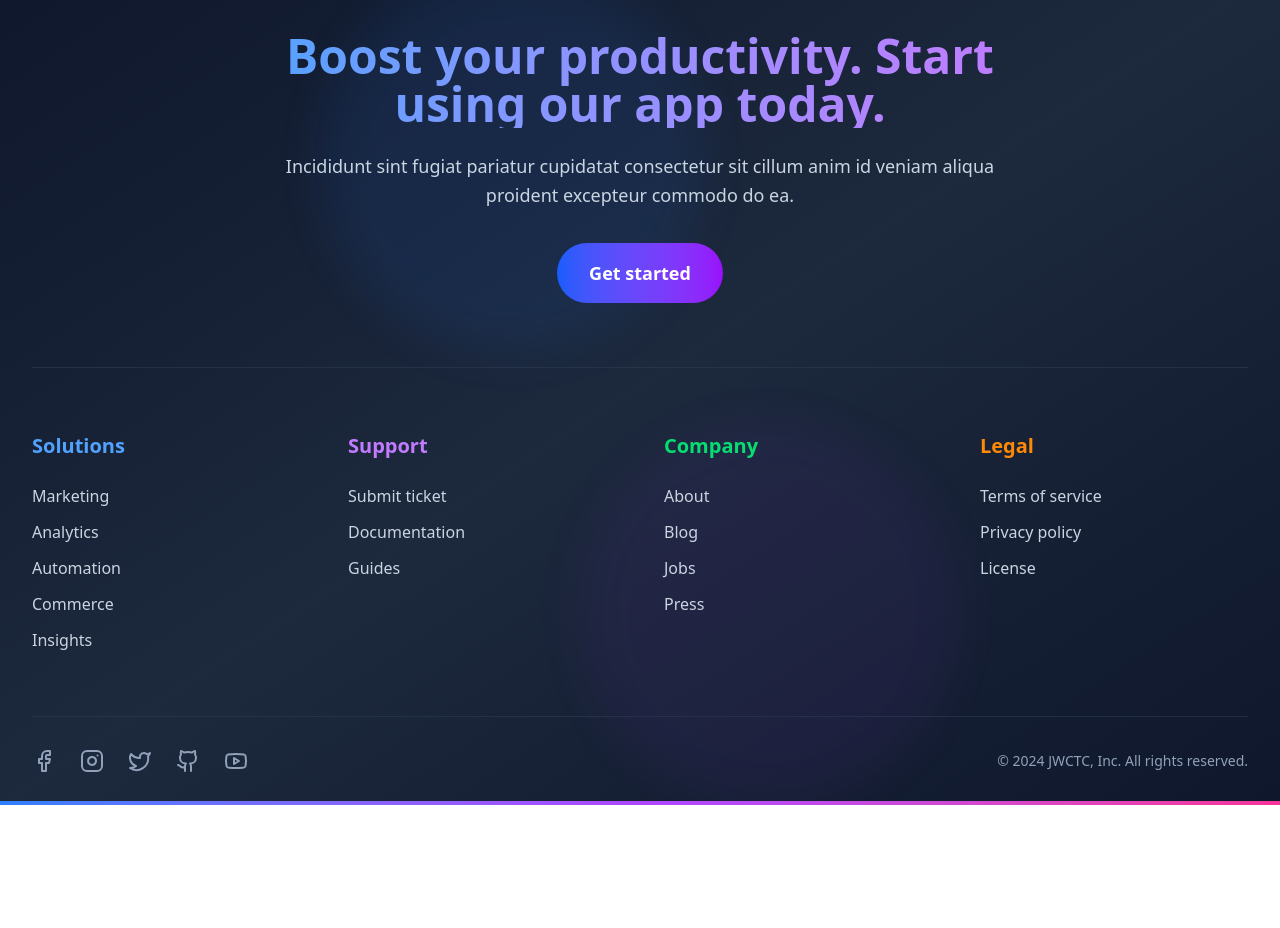
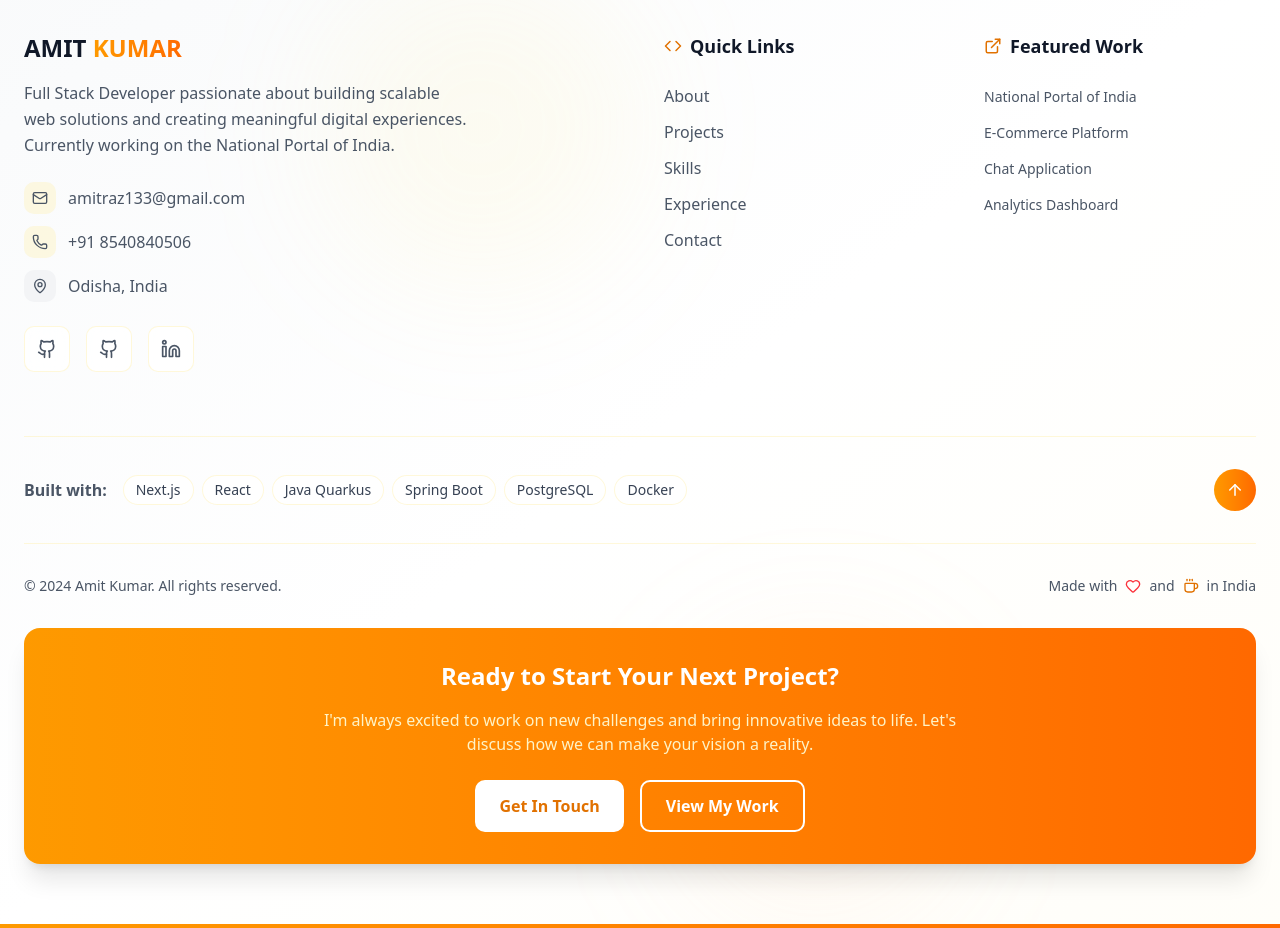
Before and after one commit to 800226amit/about-amit, a Next.js app: page / in a window 1280 px wide. Shown: the part 1020-1948 px from the top of the page. Before the commit the page ends 1825 px from the top, so only its background shows below. Built offline with nearby package versions, Linux system fonts and the light colour scheme.

Commit message:
update footer

```diff
--- a/src/components/layout/Footer.tsx
+++ b/src/components/layout/Footer.tsx
@@ -1,126 +1,198 @@
+"use client"
 
-
-import Link from 'next/link'
-import { Facebook, Instagram, Twitter, Github, Youtube } from 'lucide-react'
-
-
+import React from 'react';
+import Link from 'next/link';
+import { Github, Linkedin, Mail, Phone, MapPin, ExternalLink, Code, Heart, Coffee, ArrowUp } from 'lucide-react';
 
 export default function Footer() {
+  const scrollToTop = () => {
+    window.scrollTo({ top: 0, behavior: 'smooth' });
+  };
+
+  const quickLinks = [
+    { name: 'About', href: '#about' },
+    { name: 'Projects', href: '#projects' },
+    { name: 'Skills', href: '#skills' },
+    { name: 'Experience', href: '#experience' },
+    { name: 'Contact', href: '#contact' }
+  ];
+
+  const projects = [
+    { name: 'National Portal of India', href: '#' },
+    { name: 'E-Commerce Platform', href: 'https://github.com/amit80022/ecommerce-platform' },
+    { name: 'Chat Application', href: 'https://github.com/amitkeen/chat-application' },
+    { name: 'Analytics Dashboard', href: 'https://github.com/amit80022/analytics-dashboard' }
+  ];
+
+  const techStack = [
+    'Next.js', 'React', 'Java Quarkus', 'Spring Boot', 'PostgreSQL', 'Docker'
+  ];
 
   return (
-
-        <div className="bg-white dark:bg-gray-900">
-            <footer className="relative bg-gradient-to-br from-slate-900 via-slate-800 to-slate-900 text-white overflow-hidden">
+    <footer className="bg-gradient-to-br from-gray-50 via-white to-amber-50/30 relative overflow-hidden">
       {/* Background decoration */}
-                <div className="absolute inset-0 opacity-10">
-                    <div className="absolute top-0 left-1/4 w-96 h-96 bg-blue-500 rounded-full mix-blend-multiply filter blur-xl animate-pulse"></div>
-                    <div className="absolute bottom-0 right-1/4 w-96 h-96 bg-purple-500 rounded-full mix-blend-multiply filter blur-xl animate-pulse delay-1000"></div>
+      <div className="absolute inset-0">
+        <div className="absolute top-0 left-1/4 w-80 h-80 bg-amber-200/10 rounded-full blur-3xl"></div>
+        <div className="absolute bottom-0 right-1/4 w-72 h-72 bg-orange-200/10 rounded-full blur-3xl"></div>
       </div>
 
-                <div className="relative z-10 max-w-7xl mx-auto px-4 sm:px-6 lg:px-8">
-                    {/* CTA Section */}
-                    <div className="py-16 text-center border-b border-slate-700/50">
-                        <div className="max-w-3xl mx-auto">
-                            <h2 className="text-3xl sm:text-4xl lg:text-5xl font-bold mb-6 bg-gradient-to-r from-blue-400 to-purple-400 bg-clip-text text-transparent">
-                                Boost your productivity. Start using our app today.
-                            </h2>
-                            <p className="text-slate-300 text-lg mb-8 leading-relaxed">
-                                Incididunt sint fugiat pariatur cupidatat consectetur sit cillum anim id veniam aliqua proident excepteur commodo do ea.
+      <div className="relative z-10 container mx-auto px-6">
+
+        {/* Main Footer Content */}
+        <div className="py-16">
+          <div className="grid grid-cols-1 md:grid-cols-2 lg:grid-cols-4 gap-8 lg:gap-12">
+
+            {/* About Section */}
+            <div className="lg:col-span-2 space-y-6">
+              <div className="space-y-4">
+                <h3 className="text-2xl font-bold text-gray-900">
+                  AMIT <span className="bg-gradient-to-r from-amber-500 to-orange-500 bg-clip-text text-transparent">KUMAR</span>
+                </h3>
+                <p className="text-gray-600 leading-relaxed max-w-md">
+                  Full Stack Developer passionate about building scalable web solutions
+                  and creating meaningful digital experiences. Currently working on
+                  the National Portal of India.
                 </p>
-                            <button className="group relative inline-flex items-center justify-center px-8 py-4 text-lg font-semibold text-white transition-all duration-300 bg-gradient-to-r from-blue-600 to-purple-600 rounded-full hover:from-blue-500 hover:to-purple-500 hover:scale-105 hover:shadow-2xl hover:shadow-blue-500/25 focus:outline-none focus:ring-4 focus:ring-blue-500/50">
-                                <span className="relative z-10">Get started</span>
-                                <div className="absolute inset-0 rounded-full bg-gradient-to-r from-blue-400 to-purple-400 opacity-0 group-hover:opacity-20 transition-opacity duration-300"></div>
-                            </button>
+              </div>
+
+              {/* Contact Info */}
+              <div className="space-y-3">
+                <a href="mailto:amitraz133@gmail.com" className="flex items-center space-x-3 text-gray-600 hover:text-amber-600 transition-colors group">
+                  <div className="p-2 bg-amber-100/50 rounded-lg group-hover:bg-amber-100 transition-colors">
+                    <Mail size={16} />
+                  </div>
+                  <span>amitraz133@gmail.com</span>
+                </a>
+                <a href="tel:8540840506" className="flex items-center space-x-3 text-gray-600 hover:text-amber-600 transition-colors group">
+                  <div className="p-2 bg-amber-100/50 rounded-lg group-hover:bg-amber-100 transition-colors">
+                    <Phone size={16} />
+                  </div>
+                  <span>+91 8540840506</span>
+                </a>
+                <div className="flex items-center space-x-3 text-gray-600">
+                  <div className="p-2 bg-gray-100 rounded-lg">
+                    <MapPin size={16} />
+                  </div>
+                  <span>Odisha, India</span>
                 </div>
               </div>
 
-                    {/* Links Section */}
-                    <div className="py-16">
-                        <div className="grid grid-cols-1 md:grid-cols-2 lg:grid-cols-4 gap-8 lg:gap-12">
+              {/* Social Links */}
+              <div className="flex space-x-4">
+                <a href="https://github.com/amitkeen" target="_blank" rel="noopener noreferrer" className="p-3 bg-white/80 backdrop-blur-sm border border-amber-200/30 rounded-lg text-gray-600 hover:text-gray-900 hover:shadow-lg transition-all hover:scale-105">
+                  <Github size={20} />
+                </a>
+                <a href="https://github.com/amit80022" target="_blank" rel="noopener noreferrer" className="p-3 bg-white/80 backdrop-blur-sm border border-amber-200/30 rounded-lg text-gray-600 hover:text-gray-900 hover:shadow-lg transition-all hover:scale-105">
+                  <Github size={20} />
+                </a>
+                <a href="https://linkedin.com/in/amitkumar" target="_blank" rel="noopener noreferrer" className="p-3 bg-white/80 backdrop-blur-sm border border-amber-200/30 rounded-lg text-gray-600 hover:text-blue-600 hover:shadow-lg transition-all hover:scale-105">
+                  <Linkedin size={20} />
+                </a>
+              </div>
+            </div>
 
-                            {/* Solutions */}
-                            <div className="space-y-4">
-                                <h3 className="text-xl font-bold text-blue-400 mb-6">Solutions</h3>
+            {/* Quick Links */}
+            <div className="space-y-6">
+              <h4 className="text-lg font-bold text-gray-900 flex items-center space-x-2">
+                <Code size={18} className="text-amber-600" />
+                <span>Quick Links</span>
+              </h4>
               <nav className="space-y-3">
-                                    {['Marketing', 'Analytics', 'Automation', 'Commerce', 'Insights'].map((item) => (
-                                        <Link key={item} href="#" className="block text-slate-300 hover:text-white hover:translate-x-1 transition-all duration-200 group">
-                                            <span className="group-hover:border-b group-hover:border-blue-400">{item}</span>
+                {quickLinks.map((link) => (
+                  <Link key={link.name} href={link.href} className="block text-gray-600 hover:text-amber-600 hover:translate-x-1 transition-all duration-200 group">
+                    <span className="group-hover:border-b group-hover:border-amber-400">
+                      {link.name}
+                    </span>
                   </Link>
                 ))}
               </nav>
             </div>
 
-                            {/* Support */}
-                            <div className="space-y-4">
-                                <h3 className="text-xl font-bold text-purple-400 mb-6">Support</h3>
+            {/* Featured Projects */}
+            <div className="space-y-6">
+              <h4 className="text-lg font-bold text-gray-900 flex items-center space-x-2">
+                <ExternalLink size={18} className="text-amber-600" />
+                <span>Featured Work</span>
+              </h4>
               <nav className="space-y-3">
-                                    {['Submit ticket', 'Documentation', 'Guides'].map((item) => (
-                                        <Link key={item} href="#" className="block text-slate-300 hover:text-white hover:translate-x-1 transition-all duration-200 group">
-                                            <span className="group-hover:border-b group-hover:border-purple-400">{item}</span>
-                                        </Link>
+                {projects.map((project) => (
+                  <a key={project.name} href={project.href} target="_blank" rel="noopener noreferrer" className="block text-gray-600 hover:text-amber-600 hover:translate-x-1 transition-all duration-200 group">
+                    <span className="group-hover:border-b group-hover:border-amber-400 text-sm">
+                      {project.name}
+                    </span>
+                  </a>
                 ))}
               </nav>
             </div>
-
-                            {/* Company */}
-                            <div className="space-y-4">
-                                <h3 className="text-xl font-bold text-green-400 mb-6">Company</h3>
-                                <nav className="space-y-3">
-                                    {['About', 'Blog', 'Jobs', 'Press'].map((item) => (
-                                        <Link key={item} href="#" className="block text-slate-300 hover:text-white hover:translate-x-1 transition-all duration-200 group">
-                                            <span className="group-hover:border-b group-hover:border-green-400">{item}</span>
-                                        </Link>
-                                    ))}
-                                </nav>
+          </div>
         </div>
 
-                            {/* Legal */}
-                            <div className="space-y-4">
-                                <h3 className="text-xl font-bold text-orange-400 mb-6">Legal</h3>
-                                <nav className="space-y-3">
-                                    {['Terms of service', 'Privacy policy', 'License'].map((item) => (
-                                        <Link key={item} href="#" className="block text-slate-300 hover:text-white hover:translate-x-1 transition-all duration-200 group">
-                                            <span className="group-hover:border-b group-hover:border-orange-400">{item}</span>
-                                        </Link>
+        {/* Tech Stack Section */}
+        <div className="py-8 border-t border-amber-200/30">
+          <div className="flex flex-col md:flex-row items-center justify-between gap-6">
+            <div className="flex items-center space-x-4">
+              <span className="text-gray-600 font-semibold">Built with:</span>
+              <div className="flex flex-wrap gap-2">
+                {techStack.map((tech) => (
+                  <span key={tech} className="px-3 py-1 bg-white/80 backdrop-blur-sm border border-amber-200/30 rounded-full text-sm text-gray-700 font-medium">
+                    {tech}
+                  </span>
                 ))}
-                                </nav>
+              </div>
             </div>
 
+            {/* Scroll to top button */}
+            <button
+              onClick={scrollToTop}
+              className="p-3 bg-gradient-to-r from-amber-500 to-orange-500 text-white rounded-full hover:shadow-lg hover:shadow-amber-500/25 transition-all hover:scale-105 group"
+            >
+              <ArrowUp size={18} className="group-hover:-translate-y-0.5 transition-transform" />
+            </button>
           </div>
         </div>
 
         {/* Bottom Section */}
-                    <div className="py-8 border-t border-slate-700/50">
+        <div className="py-8 border-t border-amber-200/30">
           <div className="flex flex-col md:flex-row items-center justify-between gap-6">
 
-                            {/* Social Media */}
-                            <div className="flex space-x-6">
-                                {[
-                                    { Icon: Facebook, color: 'hover:text-blue-400' },
-                                    { Icon: Instagram, color: 'hover:text-pink-400' },
-                                    { Icon: Twitter, color: 'hover:text-sky-400' },
-                                    { Icon: Github, color: 'hover:text-gray-300' },
-                                    { Icon: Youtube, color: 'hover:text-red-400' }
-                                ].map(({ Icon, color }, index) => (
-                                    <Link key={index} href="#" className={`text-slate-400 ${color} transition-all duration-200 hover:scale-110 hover:-translate-y-1`}>
-                                        <Icon size={24} />
-                                    </Link>
-                                ))}
+            {/* Copyright */}
+            <div className="text-gray-600 text-sm text-center md:text-left">
+              <p>&copy; 2024 Amit Kumar. All rights reserved.</p>
             </div>
 
-                            {/* Copyright */}
-                            <div className="text-slate-400 text-sm text-center md:text-right">
-                                <p>&copy; 2024 JWCTC, Inc. All rights reserved.</p>
-                            </div>
-
+            {/* Made with love */}
+            <div className="flex items-center space-x-2 text-gray-600 text-sm">
+              <span>Made with</span>
+              <Heart size={16} className="text-red-500 animate-pulse" />
+              <span>and</span>
+              <Coffee size={16} className="text-amber-600" />
+              <span>in India</span>
             </div>
           </div>
         </div>
 
-                {/* Bottom gradient line */}
-                <div className="absolute bottom-0 left-0 right-0 h-1 bg-gradient-to-r from-blue-500 via-purple-500 to-pink-500"></div>
-            </footer>
+        {/* Call to Action Card */}
+        <div className="pb-16">
+          <div className="bg-gradient-to-r from-amber-500 to-orange-500 rounded-2xl p-8 text-white text-center shadow-xl">
+            <h3 className="text-2xl font-bold mb-4">Ready to Start Your Next Project?</h3>
+            <p className="text-amber-100 mb-6 max-w-2xl mx-auto">
+              I&apos;m always excited to work on new challenges and bring innovative ideas to life.
+              Let&apos;s discuss how we can make your vision a reality.
+            </p>
+            <div className="flex flex-col sm:flex-row gap-4 justify-center">
+              <button className="bg-white text-amber-600 px-6 py-3 rounded-lg font-semibold hover:bg-amber-50 transition-all hover:scale-105 hover:shadow-lg">
+                Get In Touch
+              </button>
+              <button className="border-2 border-white text-white px-6 py-3 rounded-lg font-semibold hover:bg-white hover:text-amber-600 transition-all hover:scale-105">
+                View My Work
+              </button>
+            </div>
+          </div>
+        </div>
       </div>
 
+      {/* Bottom gradient accent */}
+      <div className="absolute bottom-0 left-0 right-0 h-1 bg-gradient-to-r from-amber-500 to-orange-500"></div>
+    </footer>
   );
 }
```
Lines whose indentation alone changed are shown as unchanged.
